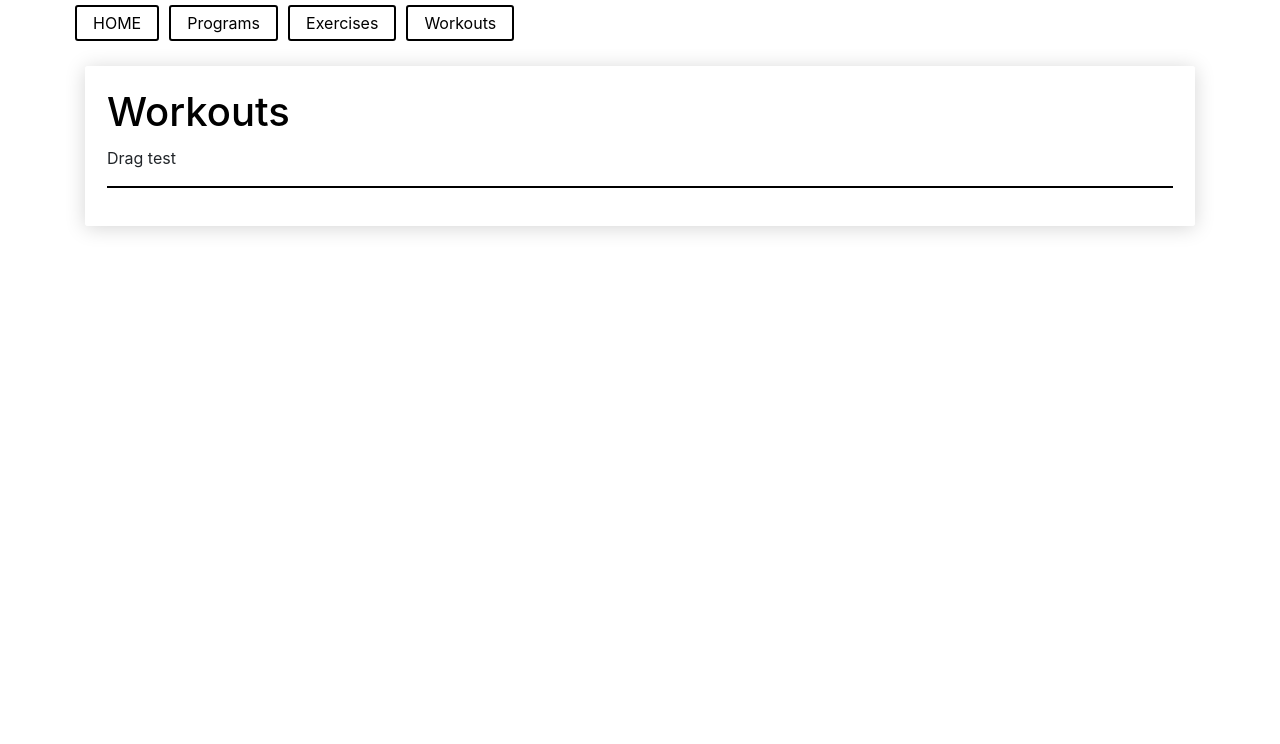
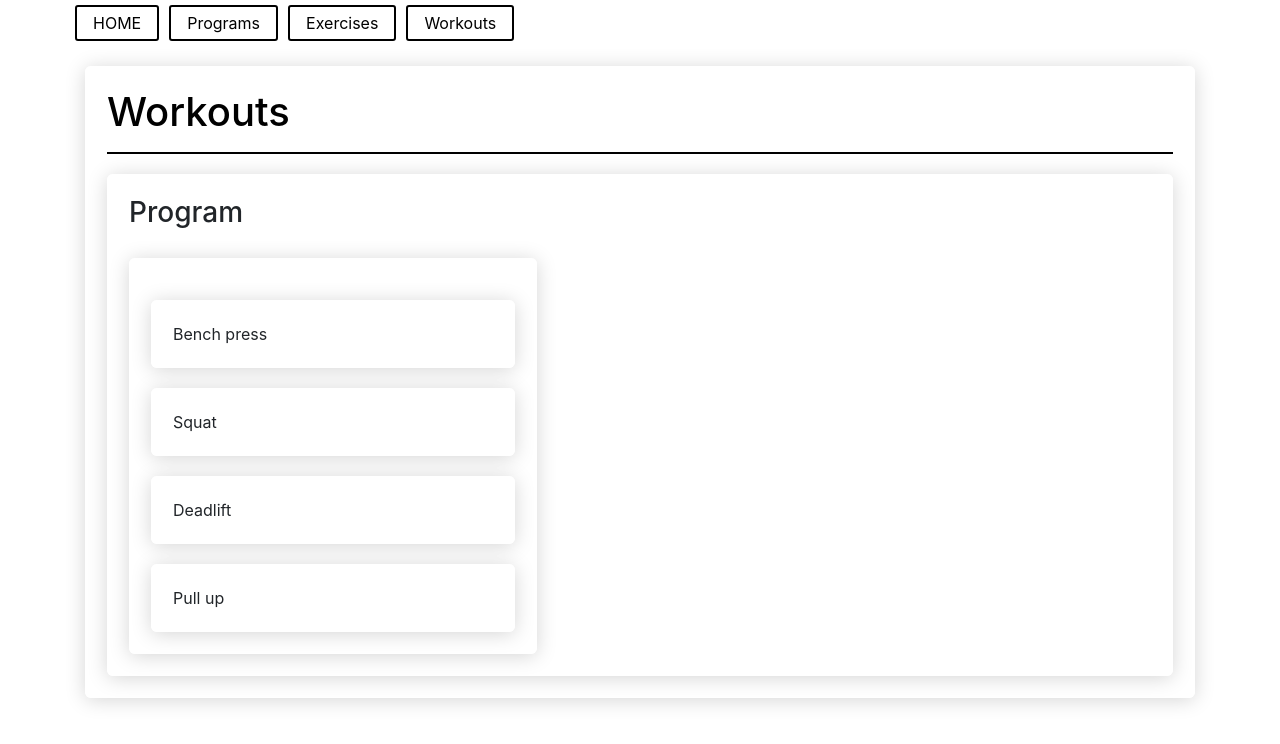
Before and after one commit to SanteriTuomisto/training-tracker, a React (Create React App) app: page /workouts in a window 1280 px wide. Shown: the top 744 px of the page. Built offline with nearby package versions, Linux system fonts and the light colour scheme.

Commit message:
Drag and drop test

```diff
--- a/src/components/FrontPage.js
+++ b/src/components/FrontPage.js
@@ -8,6 +8,7 @@ const FrontPage = () => {
   return (
     <Container>
       <Header>Training Tracker</Header>
+      <Line />
       <Row>
         <Col>
           <Button>Login</Button>
--- a/src/components/exercises/ExerciseForm.js
+++ b/src/components/exercises/ExerciseForm.js
@@ -1,15 +1,15 @@
 import React from 'react';
 import { Field, reduxForm } from 'redux-form';
-import { Input, Button, Label } from '../helpers/StyledComponents';
+import { Input, Button, Label, Error } from '../helpers/StyledComponents';
 
 class ExerciseForm extends React.Component {
 
   renderError({ error, touched }) {
     if (touched && error) {
       return (
-        <div>
-          <div>{error}</div>
-        </div>
+        <Error>
+          {error}
+        </Error>
       );
     }
   }
--- a/src/components/helpers/StyledComponents.js
+++ b/src/components/helpers/StyledComponents.js
@@ -8,6 +8,7 @@ export const Button = styled.button`
   padding: 0.25em 1em;
   border: 2px solid black;
   border-radius: 3px;
+  float: ${props => props.right ? "right" : ""};
 `;
 
 export const Badge = styled.div`
@@ -40,7 +41,7 @@ export const Input = styled.input`
 export const Container = styled.div`
   margin-top: 20px;
   padding: 20px;
-  border-radius: 3px;
+  border-radius: 6px;
   border: 2px solid white;
   box-shadow: rgba(0, 0, 0, 0.17) 0px 2px 20px;
 `;
@@ -53,3 +54,13 @@ export const Header = styled.h1`
 export const Line = styled.hr`
   border: 1px solid black;
 `;
+
+export const Error = styled.div`
+  background: white;
+  color: red;
+  font-size: 1em;
+  margin: 5px;
+  padding: 0.25em 1em;
+  border: 2px solid red;
+  border-radius: 3px;
+`;
--- /dev/null
+++ b/src/components/helpers/initialData.js
@@ -0,0 +1,18 @@
+const initialData = {
+    tasks: {
+        'task-1': { id: 'task-1', content: 'Bench press' },
+        'task-2': { id: 'task-2', content: 'Squat' },
+        'task-3': { id: 'task-3', content: 'Deadlift' },
+        'task-4': { id: 'task-4', content: 'Pull up' }
+    },
+    columns: {
+        'column-1': {
+            id: 'column-1',
+            title: 'Program',
+            taskIds: ['task-1', 'task-2', 'task-3', 'task-4']
+        }
+    },
+    columnOrder: ['column-1']
+};
+
+export default initialData;
--- a/src/components/programs/ProgramForm.js
+++ b/src/components/programs/ProgramForm.js
@@ -1,7 +1,7 @@
 import React from 'react';
 import { Field, reduxForm } from 'redux-form';
 import { ReduxFormSelect } from '../helpers/ReduxFormSelect';
-import { Button, Input, Label } from '../helpers/StyledComponents';
+import { Button, Input, Label, Error } from '../helpers/StyledComponents';
 
 class ProgramForm extends React.Component {
 
@@ -17,11 +17,9 @@ class ProgramForm extends React.Component {
   renderError({ error, touched }) {
     if (touched && error) {
       return (
-        <div>
-          <div>
-            {error}
-          </div>
-        </div>
+        <Error>
+          {error}
+        </Error>
       );
     }
   }
--- a/src/components/programs/ProgramList.js
+++ b/src/components/programs/ProgramList.js
@@ -17,7 +17,7 @@ class ProgramList extends React.Component {
         <Col sm={12} key={program.id}>
           <Container>
             <Row>
-              <Col sm={9}>
+              <Col lg={10} sm={9}>
                 <h3>{program.title}</h3>
                 <Line />
                   <p>
@@ -27,10 +27,10 @@ class ProgramList extends React.Component {
                     {this.renderExercises(program.exercises)}
                   </Row>
               </Col>
-              <Col sm={3}>
-                <Button>View</Button>
-                <Button>Edit</Button>
-                <Button primary>Delete</Button>
+              <Col lg={2} sm={3}>
+                <Button right>View</Button>
+                <Button right>Edit</Button>
+                <Button right primary>Delete</Button>
               </Col>
             </Row>
           </Container>
--- /dev/null
+++ b/src/components/workouts/Column.js
@@ -0,0 +1,28 @@
+import React from 'react';
+import { Container } from '../helpers/StyledComponents';
+import Task from './Task';
+import Row from 'react-bootstrap/Row';
+import Col from 'react-bootstrap/Col';
+import { Droppable } from 'react-beautiful-dnd';
+
+export default class Column extends React.Component {
+    render() {
+        return (
+            <Container>
+                <h3>{this.props.column.title}</h3>
+                <Row>
+                    <Col md={5}>
+                        <Droppable droppableId={this.props.column.id}>
+                            {provided => (
+                                <Container ref={provided.innerRef} {...provided.droppableProps}>
+                                    {this.props.tasks.map((task, index) => <Task key={task.id} task={task} index={index} />)}
+                                    {provided.placeholder}
+                                </Container>
+                            )}
+                        </Droppable>
+                    </Col>
+                </Row>
+            </Container>
+        );
+    }
+}
--- /dev/null
+++ b/src/components/workouts/Task.js
@@ -0,0 +1,21 @@
+import React from 'react';
+import { Container } from '../helpers/StyledComponents';
+import { Draggable } from 'react-beautiful-dnd';
+
+export default class Task extends React.Component {
+    render() {
+        return (
+            <Draggable draggableId={this.props.task.id} index={this.props.index}>
+                {provided => (
+                    <Container
+                        {...provided.draggableProps}
+                        {...provided.dragHandleProps}
+                        ref={provided.innerRef}
+                    >
+                        {this.props.task.content}
+                    </Container>
+                )}
+            </Draggable>
+        );
+    }
+}
--- a/src/components/workouts/Workouts.js
+++ b/src/components/workouts/Workouts.js
@@ -1,20 +1,69 @@
 import React from 'react';
-import { DragDropContext } from 'react-beautiful-dnd';
 import { Container, Header, Line} from '../helpers/StyledComponents';
 
+// TEMP:
+import initialData from '../helpers/initialData';
+import Column from './Column';
+import { DragDropContext } from 'react-beautiful-dnd';
 
-const Workouts = () => {
+class Workouts extends React.Component {
+  state = initialData;
+
+  mapper() {
+    return this.state.columnOrder.map(columnId => {
+      const column = this.state.columns[columnId];
+      const tasks = column.taskIds.map(taskId => this.state.tasks[taskId]);
+
+      return <Column key={column.id} column={column} tasks={tasks} />;
+    });
+  }
+
+  onDragEnd = result => {
+    const { destination, source, draggableId } = result;
+
+    if (!destination) {
+      return;
+    }
+
+    if (destination.droppableId === source.droppableId && destination.index === source.index) {
+      return;
+    }
+
+    const column = this.state.columns[source.droppableId];
+    const newTaskIds = Array.from(column.taskIds);
+    newTaskIds.splice(source.index, 1);
+    newTaskIds.splice(destination.index, 0, draggableId);
+
+    const newColumn = {...column, taskIds: newTaskIds};
+
+    const newState = {
+      ...this.state,
+      columns: {
+        ...this.state.columns,
+        [newColumn.id]: newColumn
+      }
+    };
+
+    this.setState(newState);
+
+  };
+
+  render() {
     return (
       <Container>
         <Header>
           Workouts
         </Header>
-      Drag test
         <Line />
-
+        <div>
+          <DragDropContext onDragEnd={this.onDragEnd}>
+            {this.mapper()}
+          </DragDropContext>
+        </div>
 
       </Container>
     );
+  }
 };
 
 export default Workouts;
```
Also changed, not shown: 1 other file (tests, documents, lock files or other folders). Lines whose indentation alone changed are shown as unchanged.
